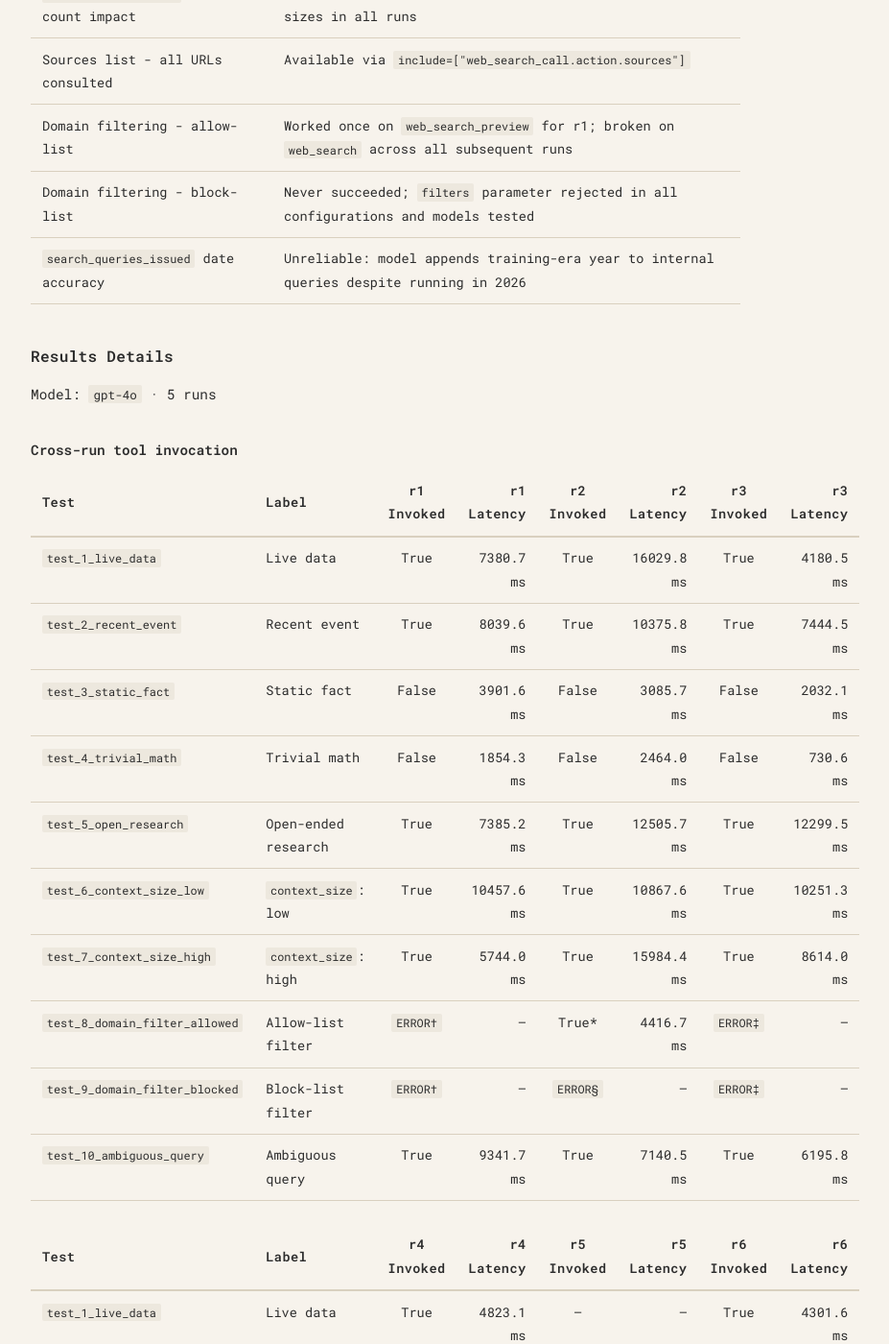
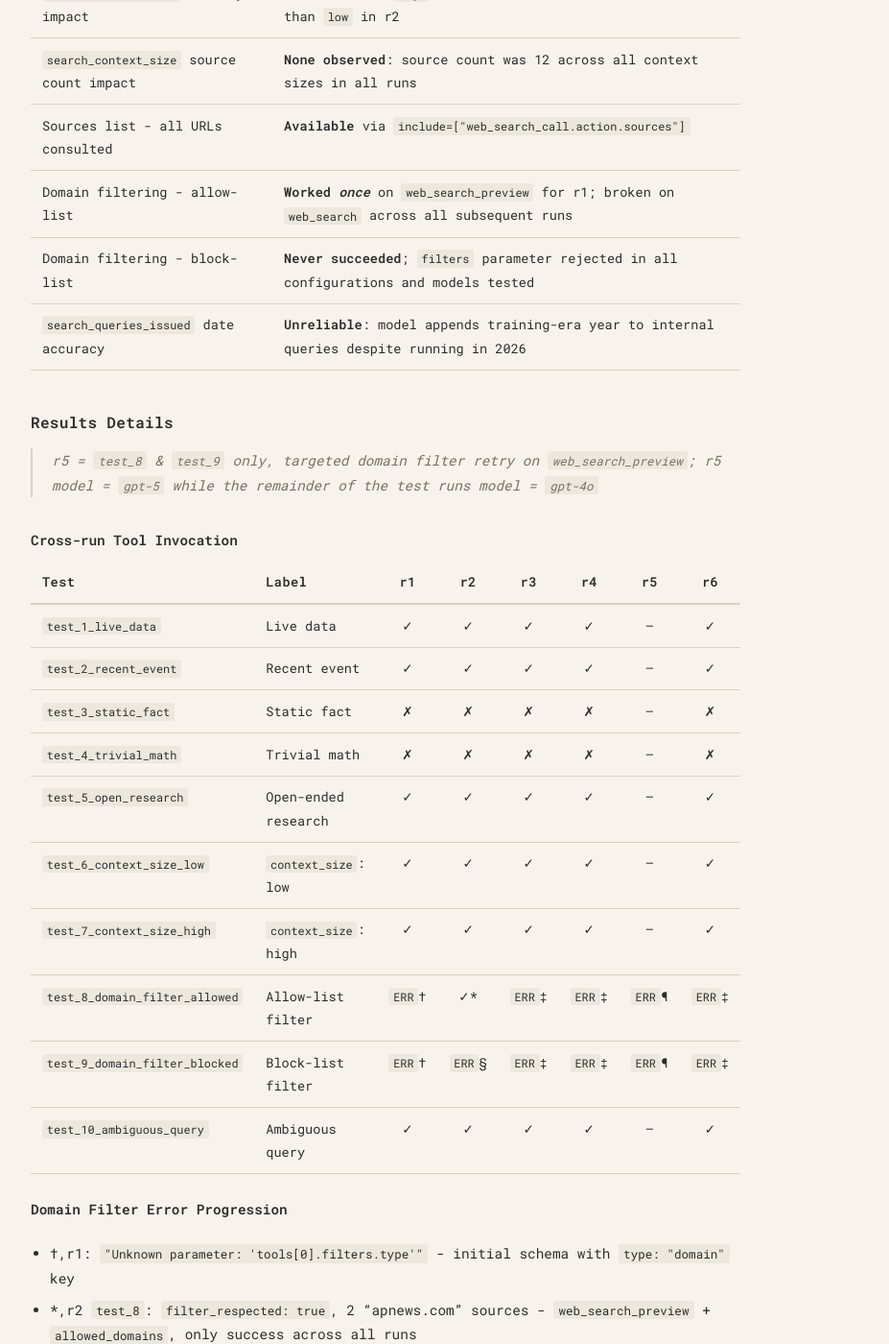
Before and after one commit to rhyannonjoy/agent-ecosystem-testing, a Jekyll site: the page built from docs/open-ai-web-search-tool/open-ai-web-search-test-raw-findings.md, in a window 1280 px wide and 1400 px high, scrolled down 958 px. Shown: the whole window at 96% size, without its empty margins (238-1165 px from the left). Built offline with Jekyll 4.4.1, drawn with Linux system fonts in a browser that asks for light colours; some of the changed text lies outside the part shown.

Commit message:
docs(openAI): trim tables (Issue #13)

```diff
--- a/docs/open-ai-web-search-tool/open-ai-web-search-test-raw-findings.md
+++ b/docs/open-ai-web-search-tool/open-ai-web-search-test-raw-findings.md
@@ -6,6 +6,8 @@ parent: OpenAI Web Search
 ---
 
 ## Key Findings OpenAI Web Search, Raw
+
+---
 
 **Raw Test Workflow**:
 
@@ -27,58 +29,46 @@ parent: OpenAI Web Search
 
 | Limit | Observed |
 | ------- | ---------- |
-| Tool invocation | Conditional: skipped for static facts and trivial math, consistent across all 3 runs |
-| Tool invocation visibility | Available: explicit `web_search_call` item in `response.output` |
-| `search_context_size` latency impact | Inconsistent: `high` was slower in r1 & r3, but faster than `low` in r2 |
-| `search_context_size` source count impact | None observed: source count was 12 across all context sizes in all runs |
-| Sources list - all URLs consulted | Available via `include=["web_search_call.action.sources"]` |
-| Domain filtering - allow-list | Worked once on `web_search_preview` for r1; broken on `web_search` across all subsequent runs |
-| Domain filtering - block-list | Never succeeded; `filters` parameter rejected in all configurations and models tested |
-| `search_queries_issued` date accuracy | Unreliable: model appends training-era year to internal queries despite running in 2026 |
+| Tool invocation | **Conditional**: skipped for static facts and trivial math, consistent across all 3 runs |
+| Tool invocation visibility | **Available**: explicit `web_search_call` item in `response.output` |
+| `search_context_size` latency impact | **Inconsistent**: `high` was slower in r1 & r3, but faster than `low` in r2 |
+| `search_context_size` source count impact | **None observed**: source count was 12 across all context sizes in all runs |
+| Sources list - all URLs consulted | **Available** via `include=["web_search_call.action.sources"]` |
+| Domain filtering - allow-list | **Worked _once_** on `web_search_preview` for r1; broken on `web_search` across all subsequent runs |
+| Domain filtering - block-list | **Never succeeded**; `filters` parameter rejected in all configurations and models tested |
+| `search_queries_issued` date accuracy | **Unreliable**: model appends training-era year to internal queries despite running in 2026 |
 
 ## Results Details
 
-Model: `gpt-4o` · 5 runs
+>_r5 = `test_8` & `test_9` only, targeted domain filter retry on `web_search_preview`; r5 model = `gpt-5` while
+the remainder of the test runs model = `gpt-4o`_
 
-### Cross-run tool invocation
+### Cross-run Tool Invocation
 
-| Test | Label | r1 Invoked | r1 Latency | r2 Invoked | r2 Latency | r3 Invoked | r3 Latency |
-| ------ | ------- | :-------: | ------: | :-------: | ------: | :-------: | ------: |
-| `test_1_live_data` | Live data | True | 7380.7 ms | True | 16029.8 ms | True | 4180.5 ms |
-| `test_2_recent_event` | Recent event | True | 8039.6 ms | True | 10375.8 ms | True | 7444.5 ms |
-| `test_3_static_fact` | Static fact | False | 3901.6 ms | False | 3085.7 ms | False | 2032.1 ms |
-| `test_4_trivial_math` | Trivial math | False | 1854.3 ms | False | 2464.0 ms | False | 730.6 ms |
-| `test_5_open_research` | Open-ended research | True | 7385.2 ms | True | 12505.7 ms | True | 12299.5 ms |
-| `test_6_context_size_low` | `context_size`: low | True | 10457.6 ms | True | 10867.6 ms | True | 10251.3 ms |
-| `test_7_context_size_high` | `context_size`: high | True | 5744.0 ms | True | 15984.4 ms | True | 8614.0 ms |
-| `test_8_domain_filter_allowed` | Allow-list filter | `ERROR†` | — | True* | 4416.7 ms | `ERROR‡` | — |
-| `test_9_domain_filter_blocked` | Block-list filter | `ERROR†` | — | `ERROR§` | — | `ERROR‡` | — |
-| `test_10_ambiguous_query` | Ambiguous query | True | 9341.7 ms | True | 7140.5 ms | True | 6195.8 ms |
+| Test | Label | r1 | r2 | r3 | r4 | r5 | r6 |
+| ------ | ------- | :---: | :---: | :---: | :---: | :---: | :---: |
+| `test_1_live_data` | Live data | ✓ | ✓ | ✓ | ✓ | — | ✓ |
+| `test_2_recent_event` | Recent event | ✓ | ✓ | ✓ | ✓ | — | ✓ |
+| `test_3_static_fact` | Static fact | ✗ | ✗ | ✗ | ✗ | — | ✗ |
+| `test_4_trivial_math` | Trivial math | ✗ | ✗ | ✗ | ✗ | — | ✗ |
+| `test_5_open_research` | Open-ended research | ✓ | ✓ | ✓ | ✓ | — | ✓ |
+| `test_6_context_size_low` | `context_size`: low | ✓ | ✓ | ✓ | ✓ | — | ✓ |
+| `test_7_context_size_high` | `context_size`: high | ✓ | ✓ | ✓ | ✓ | — | ✓ |
+| `test_8_domain_filter_allowed` | Allow-list filter | `ERR`† | ✓* | `ERR`‡ | `ERR`‡ | `ERR`¶ | `ERR`‡ |
+| `test_9_domain_filter_blocked` | Block-list filter | `ERR`† | `ERR`§ | `ERR`‡ | `ERR`‡ | `ERR`¶ | `ERR`‡ |
+| `test_10_ambiguous_query` | Ambiguous query | ✓ | ✓ | ✓ | ✓ | — | ✓ |
 
-| Test | Label | r4 Invoked | r4 Latency | r5 Invoked | r5 Latency | r6 Invoked | r6 Latency |
-| ------ | ------- | :-------: | ------: | :-------: | ------: | :-------: | ------: |
-| `test_1_live_data` | Live data | True | 4823.1 ms | — | — | True | 4301.6 ms |
-| `test_2_recent_event` | Recent event | True | 9792.4 ms | — | — | True | 5165.9 ms |
-| `test_3_static_fact` | Static fact | False | 1130.7 ms | — | — | False | 829.0 ms |
-| `test_4_trivial_math` | Trivial math | False | 2578.6 ms | — | — | False | 701.4 ms |
-| `test_5_open_research` | Open-ended research | True | 13531.2 ms | — | — | True | 6899.7 ms |
-| `test_6_context_size_low` | `context_size`: low | True | 10142.6 ms | — | — | True | 9531.2 ms |
-| `test_7_context_size_high` | `context_size`: high | True | 10710.5 ms | — | — | True | 11233.4 ms |
-| `test_8_domain_filter_allowed` | Allow-list filter | `ERROR‡` | — | `ERROR¶` | — | `ERROR‡` | — |
-| `test_9_domain_filter_blocked` | Block-list filter | `ERROR‡` | — | `ERROR¶` | — | `ERROR‡` | — |
-| `test_10_ambiguous_query` | Ambiguous query | True | 6195.8 ms | — | — | True | 5532.7 ms |
+**Domain Filter Error Progression**
 
->_r5 = `test_8` & `test_9` only, targeted domain filter retry on `web_search_preview`; r5 model = `gpt-5`_
+- †,r1: `"Unknown parameter: 'tools[0].filters.type'"` - initial schema with `type: "domain"` key
+- *,r2 `test_8`: `filter_respected: true`, 2 "apnews.com" sources - `web_search_preview` + `allowed_domains`, only success across all runs
+- §,r2 `test_9`: `"Unknown parameter: 'tools[0].filters.excluded_domains'"` - first block-list key attempt
+- ‡,r3/r4/r6: `"Unsupported parameter 'filters'"` - after switching to `web_search` per docs guidance
+- ¶,r5 with `gpt-5`: `"Unsupported parameter 'filters'"` - model change produced identical error
 
-**Domain filter error progression**
+---
 
-- † r1: `"Unknown parameter: 'tools[0].filters.type'"` - initial schema with `type: "domain"` key
-- * r2 test_8: `filter_respected: true`, 2 "apnews.com" sources - `web_search_preview` + `allowed_domains`, only success across all runs
-- § r2 test_9: `"Unknown parameter: 'tools[0].filters.excluded_domains'"` - first block-list key attempt
-- ‡ r3/r4/r6: `"Unsupported parameter 'filters'"` - after switching to `web_search` per docs guidance
-- ¶ r5 with `gpt-5`: `"Unsupported parameter 'filters'"` - model change produced identical error
-
-### `search_context_size` latency detail
+### `search_context_size` Latency Detail
 
 | | r1 | r2 | r3 |
 | --- | ------: | ------: | ------: |
```
Also changed, not shown: docs/open-ai-web-search-tool/chatgpt-interpreted-vs-raw.md (+8 -6 lines), docs/open-ai-web-search-tool/friction-note.md (+17 -9 lines), docs/open-ai-web-search-tool/methodology.md (+10 -22 lines), docs/open-ai-web-search-tool/open-ai-web-search-test-findings.md (+8 -8 lines).
